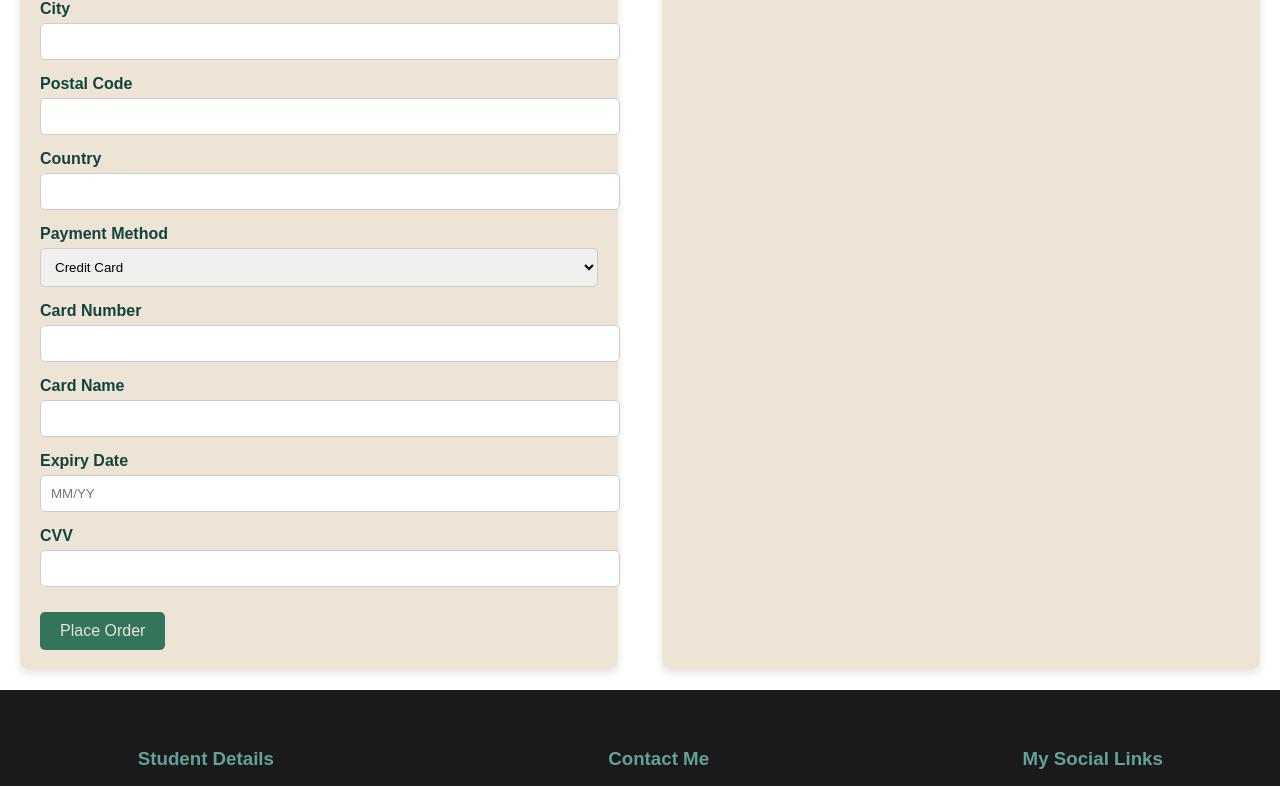
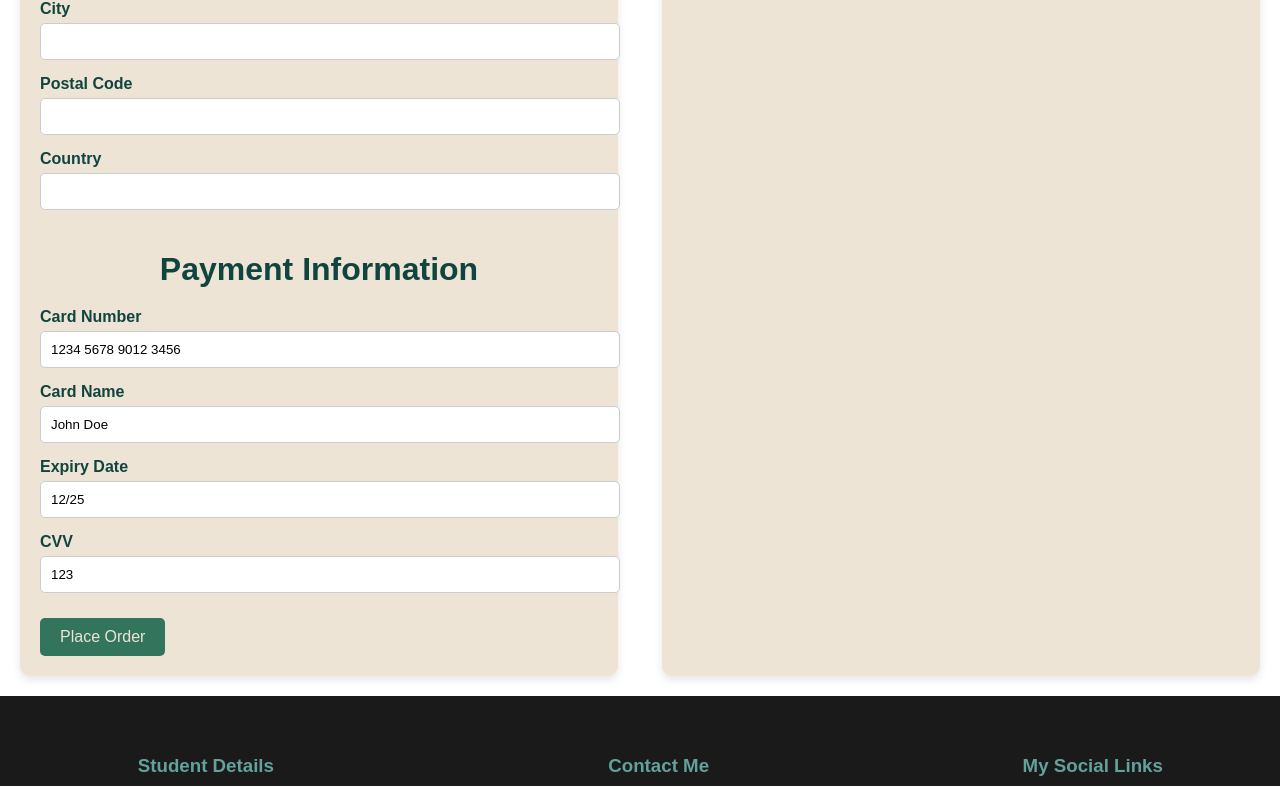
Before and after one commit to ankitdave677/ecommerce-project, a React (Create React App) app in the folder frontend/: page /checkout in a window 1280 px wide. Shown: the part 428-1214 px from the top of the page. Built offline with nearby package versions, Linux system fonts and the light colour scheme.

Commit message:
Order Summary Page and Thank you page created

```diff
--- a/frontend/src/App.js
+++ b/frontend/src/App.js
@@ -5,6 +5,7 @@ import CategoryPage from './components/CategoryPage';
 import ProductDetail from './components/ProductDetail';
 import Cart from './components/Cart';
 import CheckoutPage from './components/CheckoutPage';
+import ThankYouPage from './components/ThankYouPage';
 import NavBar from './components/NavBar';
 import Footer from './components/Footer';
 import { CartProvider } from './context/CartContext';
@@ -23,6 +24,7 @@ function App() {
                     <Route path="/product/:id" element={<ProductDetail />} />
                     <Route path="/cart" element={<Cart />} />
                     <Route path="/checkout" element={<CheckoutPage />} />
+                    <Route path="/thank-you" element={<ThankYouPage />} />
                 </Routes>
                 <Footer />
             </Router>
--- a/frontend/src/components/CheckoutPage.css
+++ b/frontend/src/components/CheckoutPage.css
@@ -25,21 +25,6 @@
 }
 
 .checkout-form input, .checkout-form select {
-    width: 100%;
-    padding: 10px;
-    margin-bottom: 15px;
-    border-radius: 5px;
-    border: 1px solid #ccc;
-}
-
-.credit-card-info label {
-    display: block;
-    margin-bottom: 5px;
-    font-weight: bold;
-    color: #10443e;
-}
-
-.credit-card-info input {
     width: 100%;
     padding: 10px;
     margin-bottom: 15px;
--- a/frontend/src/components/CheckoutPage.js
+++ b/frontend/src/components/CheckoutPage.js
@@ -1,4 +1,5 @@
 import React, { useContext, useState } from 'react';
+import { useNavigate } from 'react-router-dom';
 import { CartContext } from '../context/CartContext';
 import './CheckoutPage.css';
 
@@ -9,13 +10,17 @@ function CheckoutPage() {
         address: '',
         city: '',
         postalCode: '',
-        country: '',
-        paymentMethod: 'Credit Card',
-        cardNumber: '',
-        cardName: '',
-        expiryDate: '',
-        cvv: ''
+        country: ''
     });
+
+    const [paymentInfo, setPaymentInfo] = useState({
+        cardNumber: '1234 5678 9012 3456',
+        cardName: 'John Doe',
+        expiryDate: '12/25',
+        cvv: '123'
+    });
+
+    const navigate = useNavigate();
 
     const handleChange = (e) => {
         const { name, value } = e.target;
@@ -25,11 +30,25 @@ function CheckoutPage() {
         });
     };
 
+    const handlePaymentChange = (e) => {
+        const { name, value } = e.target;
+        setPaymentInfo({
+            ...paymentInfo,
+            [name]: value
+        });
+    };
+
     const handleSubmit = (e) => {
         e.preventDefault();
-        console.log('User Info:', userInfo);
-        console.log('Cart Items:', cartItems);
-        alert('Checkout successful!');
+        const orderNumber = Math.floor(Math.random() * 1000000000);
+        const totalPrice = getTotalPrice();
+        navigate('/thank-you', {
+            state: {
+                orderNumber,
+                cartItems,
+                totalPrice
+            }
+        });
     };
 
     const getTotalPrice = () => {
@@ -41,31 +60,87 @@ function CheckoutPage() {
             <form onSubmit={handleSubmit} className="checkout-form">
                 <h2>Checkout</h2>
                 <label>Name</label>
-                <input type="text" name="name" value={userInfo.name} onChange={handleChange} required />
+                <input
+                    type="text"
+                    name="name"
+                    value={userInfo.name}
+                    onChange={handleChange}
+                    required
+                />
+
                 <label>Address</label>
-                <input type="text" name="address" value={userInfo.address} onChange={handleChange} required />
+                <input
+                    type="text"
+                    name="address"
+                    value={userInfo.address}
+                    onChange={handleChange}
+                    required
+                />
+
                 <label>City</label>
-                <input type="text" name="city" value={userInfo.city} onChange={handleChange} required />
+                <input
+                    type="text"
+                    name="city"
+                    value={userInfo.city}
+                    onChange={handleChange}
+                    required
+                />
+
                 <label>Postal Code</label>
-                <input type="text" name="postalCode" value={userInfo.postalCode} onChange={handleChange} required />
+                <input
+                    type="text"
+                    name="postalCode"
+                    value={userInfo.postalCode}
+                    onChange={handleChange}
+                    required
+                />
+
                 <label>Country</label>
-                <input type="text" name="country" value={userInfo.country} onChange={handleChange} required />
-                <label>Payment Method</label>
-                <select name="paymentMethod" value={userInfo.paymentMethod} onChange={handleChange} required>
-                    <option value="Credit Card">Credit Card</option>
-                </select>
-                {userInfo.paymentMethod === 'Credit Card' && (
-                    <div className="credit-card-info">
-                        <label>Card Number</label>
-                        <input type="text" name="cardNumber" value={userInfo.cardNumber} onChange={handleChange} required />
-                        <label>Card Name</label>
-                        <input type="text" name="cardName" value={userInfo.cardName} onChange={handleChange} required />
-                        <label>Expiry Date</label>
-                        <input type="text" name="expiryDate" value={userInfo.expiryDate} onChange={handleChange} placeholder="MM/YY" required />
-                        <label>CVV</label>
-                        <input type="text" name="cvv" value={userInfo.cvv} onChange={handleChange} required />
-                    </div>
-                )}
+                <input
+                    type="text"
+                    name="country"
+                    value={userInfo.country}
+                    onChange={handleChange}
+                    required
+                />
+
+                <h2>Payment Information</h2>
+                <label>Card Number</label>
+                <input
+                    type="text"
+                    name="cardNumber"
+                    value={paymentInfo.cardNumber}
+                    onChange={handlePaymentChange}
+                    required
+                />
+
+                <label>Card Name</label>
+                <input
+                    type="text"
+                    name="cardName"
+                    value={paymentInfo.cardName}
+                    onChange={handlePaymentChange}
+                    required
+                />
+
+                <label>Expiry Date</label>
+                <input
+                    type="text"
+                    name="expiryDate"
+                    value={paymentInfo.expiryDate}
+                    onChange={handlePaymentChange}
+                    required
+                />
+
+                <label>CVV</label>
+                <input
+                    type="text"
+                    name="cvv"
+                    value={paymentInfo.cvv}
+                    onChange={handlePaymentChange}
+                    required
+                />
+
                 <button type="submit" className="place-order-button">Place Order</button>
             </form>
             <div className="order-summary">
--- /dev/null
+++ b/frontend/src/components/ThankYouPage.css
@@ -0,0 +1,83 @@
+.thank-you-page {
+    display: flex;
+    justify-content: center;
+    align-items: center;
+    height: 100vh;
+    background-color: #ede4d6; /* Match background color with the checkout page */
+}
+
+.thank-you-content {
+    text-align: center;
+    background-color: #ffffff;
+    padding: 40px;
+    border-radius: 10px;
+    box-shadow: 0 4px 8px rgba(0, 0, 0, 0.1);
+    max-width: 600px;
+    width: 100%;
+    color: #10443e;
+}
+
+.thank-you-content h1 {
+    font-size: 2.5em;
+    margin-bottom: 10px;
+    color: #10443e;
+}
+
+.thank-you-content p {
+    font-size: 1.2em;
+    margin-bottom: 20px;
+    color: #555;
+}
+
+.order-details {
+    text-align: left;
+    margin-bottom: 20px;
+}
+
+.order-details h2 {
+    font-size: 1.5em;
+    margin-bottom: 10px;
+    color: #10443e;
+}
+
+.order-details h3 {
+    font-size: 1.2em;
+    margin-bottom: 10px;
+    color: #32745c;
+}
+
+.order-details ul {
+    list-style: none;
+    padding: 0;
+}
+
+.order-details ul li {
+    font-size: 1em;
+    margin-bottom: 5px;
+    color: #10443e;
+}
+
+.back-home-button {
+    background-color: #62a29a;
+    color: #ede4d6;
+    border: none;
+    padding: 10px 20px;
+    border-radius: 5px;
+    font-size: 1em;
+    cursor: pointer;
+    transition: background-color 0.3s;
+}
+
+.back-home-button:hover {
+    background-color: #10443e;
+}
+
+.thank-you-content a {
+    color: #32745c;
+    text-decoration: none;
+    transition: color 0.3s;
+}
+
+.thank-you-content a:hover {
+    color: #10443e;
+}
--- /dev/null
+++ b/frontend/src/components/ThankYouPage.js
@@ -0,0 +1,33 @@
+import React from 'react';
+import { useLocation, useNavigate } from 'react-router-dom';
+import './ThankYouPage.css';
+
+function ThankYouPage() {
+    const location = useLocation();
+    const navigate = useNavigate();
+    const { orderNumber, cartItems, totalPrice } = location.state;
+
+    return (
+        <div className="thank-you-page">
+            <div className="thank-you-content">
+                <h1>Thank you for Placing Order!</h1>
+                <p>We've sent the order details to your inbox. Your order will be delivered to your mentioned address in 4-5 business days.</p>
+                <div className="order-details">
+                    <h2>Order Number: {orderNumber}</h2>
+                    <h3>Order Details:</h3>
+                    <ul>
+                        {cartItems.map(item => (
+                            <li key={item._id}>
+                                {item.name} - Quantity: {item.quantity} - Price: ${item.price.toFixed(2)}
+                            </li>
+                        ))}
+                    </ul>
+                    <h3>Total Price: ${totalPrice}</h3>
+                </div>
+                <button onClick={() => navigate('/')} className="back-home-button">Back Home</button>
+            </div>
+        </div>
+    );
+}
+
+export default ThankYouPage;
```
Also changed, not shown: frontend/src/App.css (+0 -11 lines).
